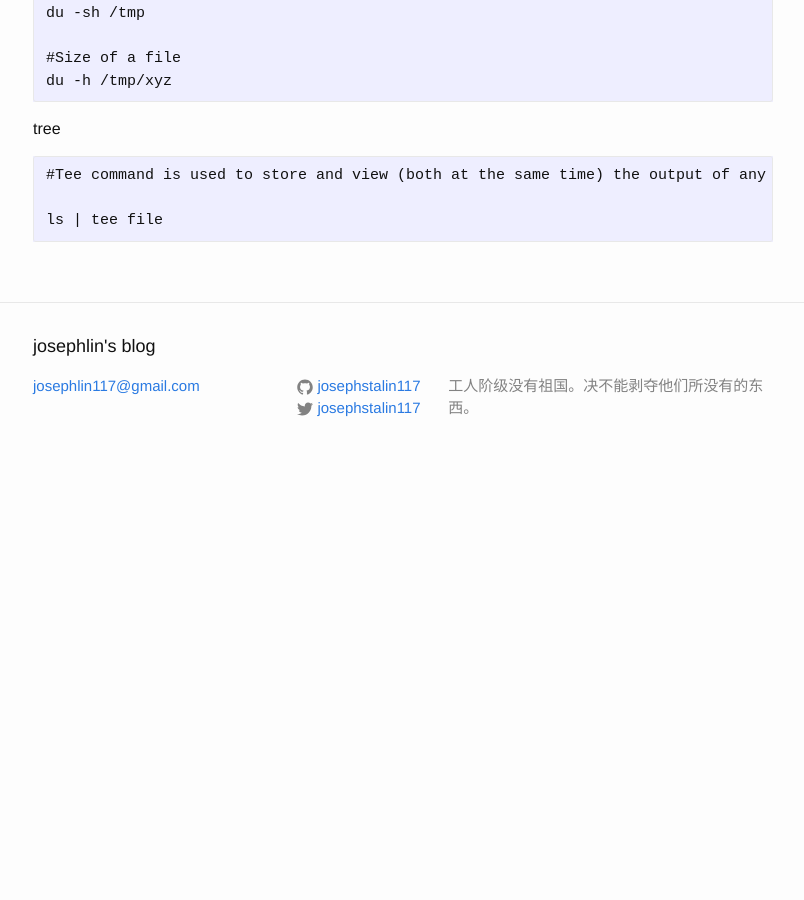
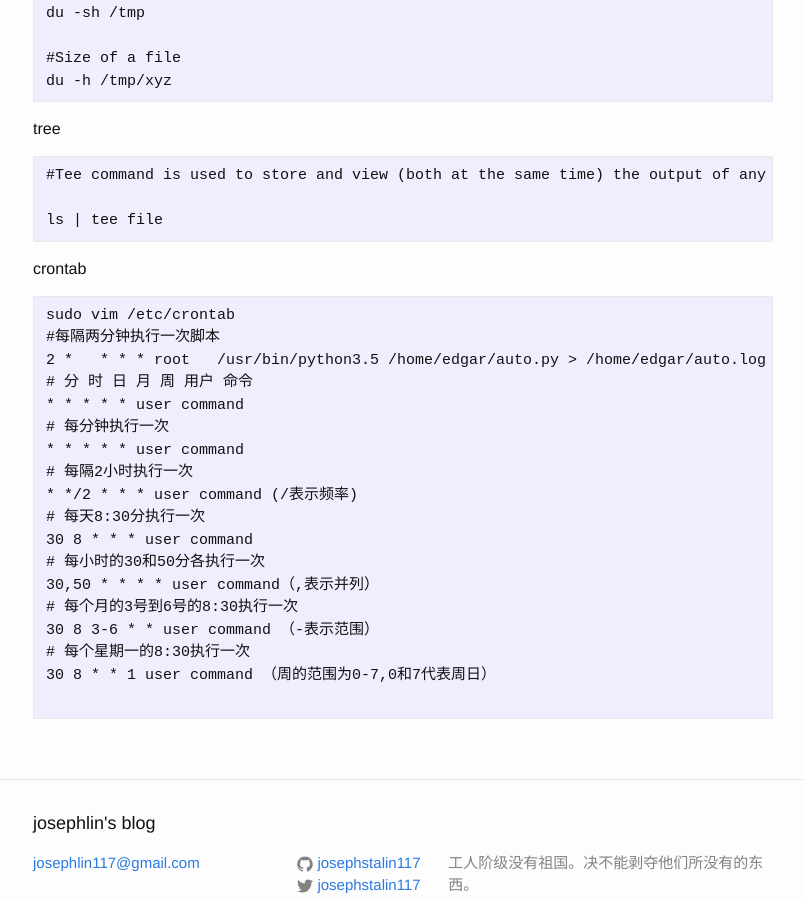
Before and after one commit to josephstalin117/josephstalin117.github.io, a Jekyll site: the page built from _posts/2016-04-04-linux.markdown, in a window 1280 px wide and 900 px high, scrolled down 1802 px. Shown: the whole window, without its empty margins (237-1041 px from the left). Built offline with Jekyll 4.4.1, drawn with Linux system fonts in a browser that asks for light colours; before the commit the page ends 2282 px from its top, so only the background shows below that.

Commit message:
add some new contents

````diff
--- a/_posts/2016-04-04-linux.markdown
+++ b/_posts/2016-04-04-linux.markdown
@@ -99,3 +99,25 @@ tree
 
 ls | tee file
 ```
+
+crontab
+```
+sudo vim /etc/crontab
+#每隔两分钟执行一次脚本
+2 *   * * * root   /usr/bin/python3.5 /home/edgar/auto.py > /home/edgar/auto.log
+# 分 时 日 月 周 用户 命令
+* * * * * user command
+# 每分钟执行一次
+* * * * * user command
+# 每隔2小时执行一次
+* */2 * * * user command (/表示频率)
+# 每天8:30分执行一次
+30 8 * * * user command
+# 每小时的30和50分各执行一次
+30,50 * * * * user command（,表示并列）
+# 每个月的3号到6号的8:30执行一次
+30 8 3-6 * * user command （-表示范围）
+# 每个星期一的8:30执行一次
+30 8 * * 1 user command （周的范围为0-7,0和7代表周日）
+
+```
--- a/_posts/2017-08-10-python.markdown
+++ b/_posts/2017-08-10-python.markdown
@@ -26,3 +26,8 @@ def to_str(unicode_or_str):
         value = unicode_or_str
     return value
 ```
+
+python 执行bash命令
+```
+os.system("some_command with args")
+```
````
